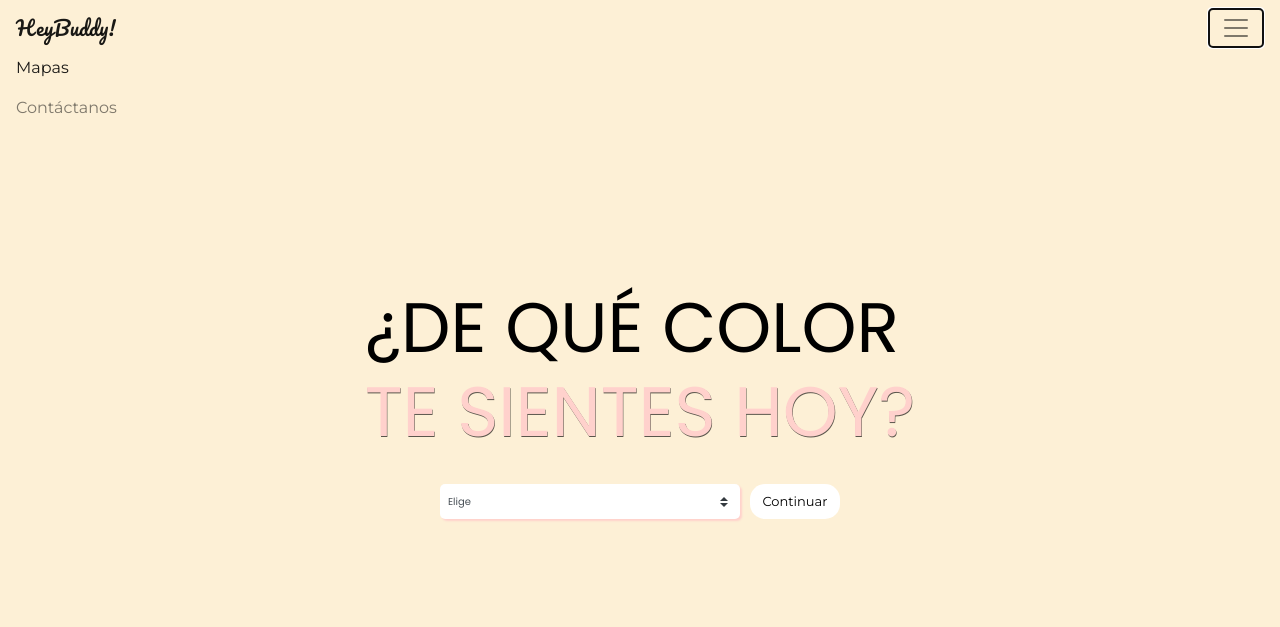
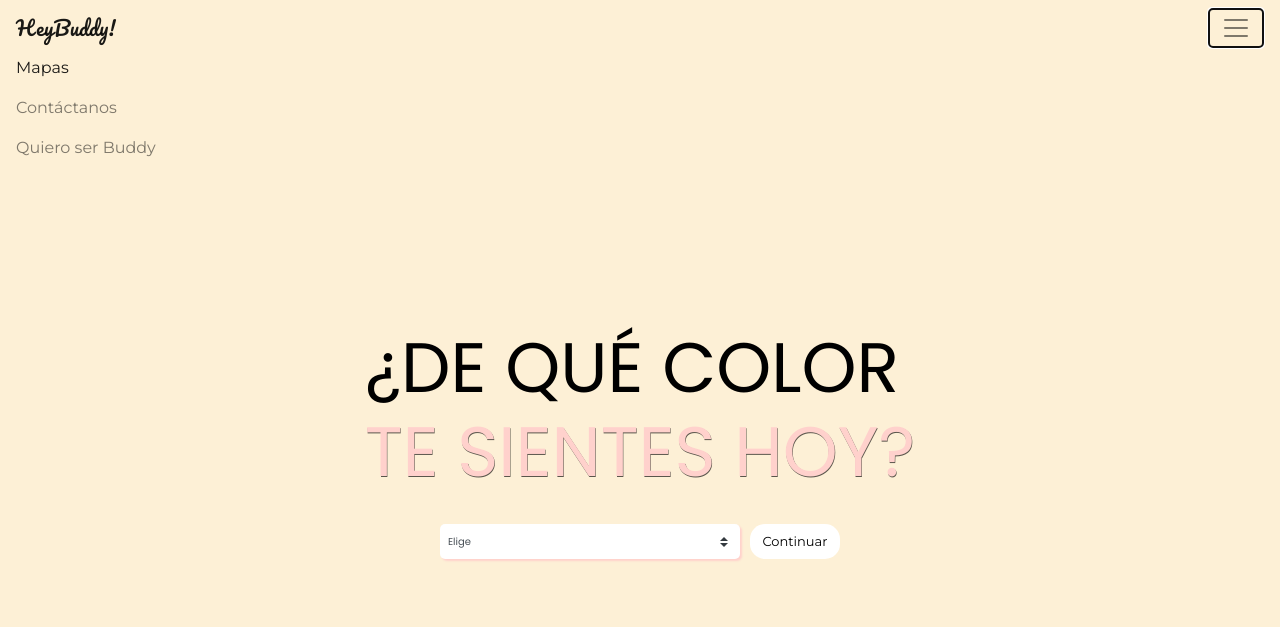
Before and after one commit to saintmefi/heybuddy, a plain HTML site: page index.html in a window 1280 px wide. Both pictures are taken after a click on the button "Toggle navigation". Shown: the top 627 px of the page. Drawn offline with nearby package versions, Linux system fonts and the light colour scheme.

Commit message:
Linkear rwact

```diff
--- a/index.html
+++ b/index.html
@@ -48,6 +48,8 @@
                 <div class="navbar-nav">
                   <a class="nav-item nav-link active" href="#">Mapas<span class="sr-only">(current)</span></a>
                   <a class="nav-item nav-link" href="#">Contáctanos</a>
+                  <a class="nav-item nav-link" href="http://localhost:3004/subir-info">Quiero ser Buddy</a>
+
                 </div>
               </div>
             </nav>
```
